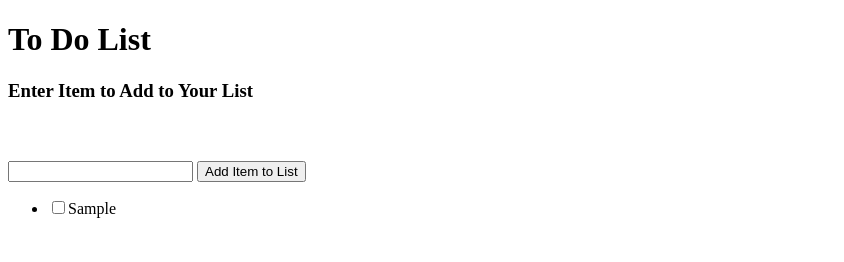
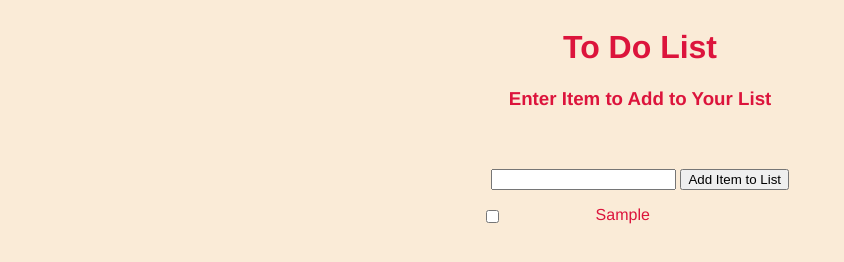
Before and after one commit to danielmurphy1/ToDoApp, a plain HTML site: page index.html in a window 1280 px wide. Both pictures are taken after typing "Sample" into the empty fields and a click on the button "Add Item to List". Shown: the whole page, without its empty margins (0-844 px from the left). Drawn offline with Linux system fonts and the light colour scheme.

Commit message:
added style, cleaned up code

```diff
--- a/index.html
+++ b/index.html
@@ -5,12 +5,13 @@
     <meta name="viewport" content="width=device-width, initial-scale=1.0">
     <title>ToDo List</title>
     <link href = "style.css" rel = "stylesheet" type = "text/css">
+
 </head>
 <body>
     <div id = "container">
         <h1>To Do List</h1>
         <h3>Enter Item to Add to Your List</h3>
-        <h3 id = "error" class = "hidden">Cannot add blank item to list</h3>
+        <h3 id = "error" class = "hidden">Cannot Add a Blank Item to the List</h3>
         <form action="">
             <input type="text" name="addItem" id="addItem">
             <button id = "addBtn">Add Item to List</button>
@@ -20,7 +21,7 @@
         </ul>
     </div>
 
-    <!-- <button class = "delete-btn">Test Button</button> -->
+
 
 
 
--- a/script.js
+++ b/script.js
@@ -1,3 +1,4 @@
+
 const addBtn = document.getElementById("addBtn");
 const addItem = document.getElementById("addItem");
 const ul = document.getElementById("list");
@@ -5,8 +6,7 @@ const error = document.getElementById("error");
 let toDoList = [];
 
 
-
-const addItemToList = function(){
+addBtn.addEventListener("click",  function(){
     if (addItem.value === ""){
         event.preventDefault();
         error.classList.remove("hidden");
@@ -16,23 +16,18 @@ const addItemToList = function(){
         event.preventDefault();
         let li = document.createElement("li");
         let listItemID = Math.random();
-        let checkboxID = Math.random();
-        let deleteID = Math.random();
-        console.log(listItemID);
         li.setAttribute("id", listItemID);
+        let liText = document.createTextNode(addItem.value);
+
         let checkbox = document.createElement("input");
             checkbox.type = "checkbox";
-            checkbox.id =  checkboxID;
-            checkbox.name = addItem.value;
-            checkbox.value = checkboxID;
+
 
         let deleteButton = document.createElement("button");
-            deleteButton.setAttribute("id", deleteID);
-            deleteButton.setAttribute("class", "delete-btn");
             deleteButton.classList.add("hidden");
             deleteButton.textContent = "Delete";
 
-       let liText = document.createTextNode(addItem.value);
+
 
         li.appendChild(checkbox);
         li.appendChild(liText);
@@ -40,8 +35,6 @@ const addItemToList = function(){
         ul.appendChild(li);
 
 
-
-        //debugger;
         const toDoItem = {
             id: listItemID,
             text: addItem.value,
@@ -55,7 +48,7 @@ const addItemToList = function(){
          window.localStorage.setItem('user', JSON.stringify(toDoList));
 
 
-        //const deleteBtn = document.getElementById(deleteID);
+
 
         deleteButton.addEventListener("click", function(){
             li.remove();
@@ -73,49 +66,45 @@ const addItemToList = function(){
         checkbox.addEventListener("click",function(){
             deleteButton.classList.toggle("hidden");
             li.classList.toggle("complete");
+
         });
 
 
     }
 
 
-};
+});
 
 window.onload = function(){
     toDoList = JSON.parse(window.localStorage.getItem('user')) || [];
     for (let i = 0; i < toDoList.length; i++){
         console.log(toDoList[i]);
 
-        //create an li element based on the current todo element looping through
+
 
         let li = document.createElement("li");
         let listItemID = toDoList[i]["id"];
         li.setAttribute("id", listItemID);
         let liText = document.createTextNode(toDoList[i]["text"]);
+
+
         let checkbox = document.createElement("input");
             checkbox.type = "checkbox";
-            //checkbox.id =  checkboxID;
-            checkbox.name = toDoList[i]["text"];
-            //checkbox.value = checkboxID;
+
 
         let deleteButton = document.createElement("button");
-            //deleteButton.setAttribute("id", deleteID);
-            deleteButton.setAttribute("class", "delete-btn");
             deleteButton.classList.add("hidden");
             deleteButton.textContent = "Delete";
 
-        //debugger;
+
         li.appendChild(checkbox);
         li.appendChild(liText);
         li.appendChild(deleteButton);
         ul.appendChild(li);
 
-        //const deleteBtn = document.getElementById(deleteID);
 
-        //debugger;
         deleteButton.addEventListener("click", function(){
             li.remove();
-
             const index = toDoList.findIndex(item => item.id === listItemID);
             if (index > -1){
                 toDoList.splice(index, 1);
@@ -132,6 +121,3 @@ window.onload = function(){
         });
     }
 }
-
-
-addBtn.addEventListener("click", addItemToList);
--- a/style.css
+++ b/style.css
@@ -1,3 +1,23 @@
+
+body{
+    display: flex;
+    justify-content: center;
+    background-color: antiquewhite;
+    color: crimson;
+    text-align: center;
+    font-family: Helvetica;
+}
+
+ul{
+   list-style: none;
+   padding: 0;
+}
+
+li{
+    display:flex;
+    justify-content: space-between;
+}
+
 .hidden{
     visibility: hidden
 }
@@ -5,8 +25,3 @@
 .complete{
     text-decoration: line-through;
 }
-
-.delete-btn{
-    background-color: red;
-    height: 20px;
-}
```
